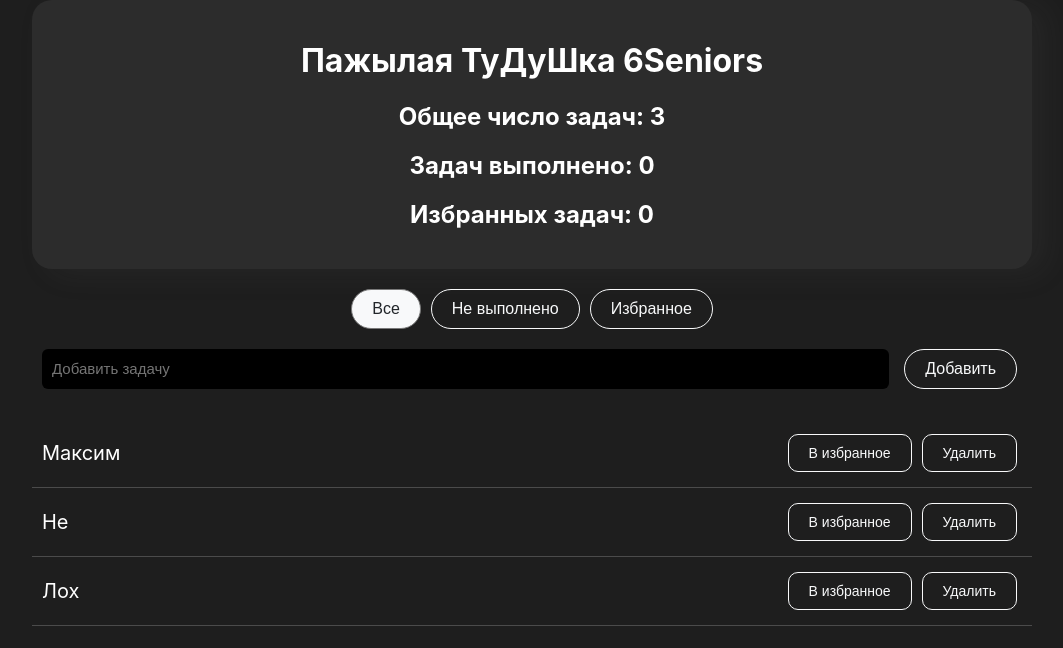
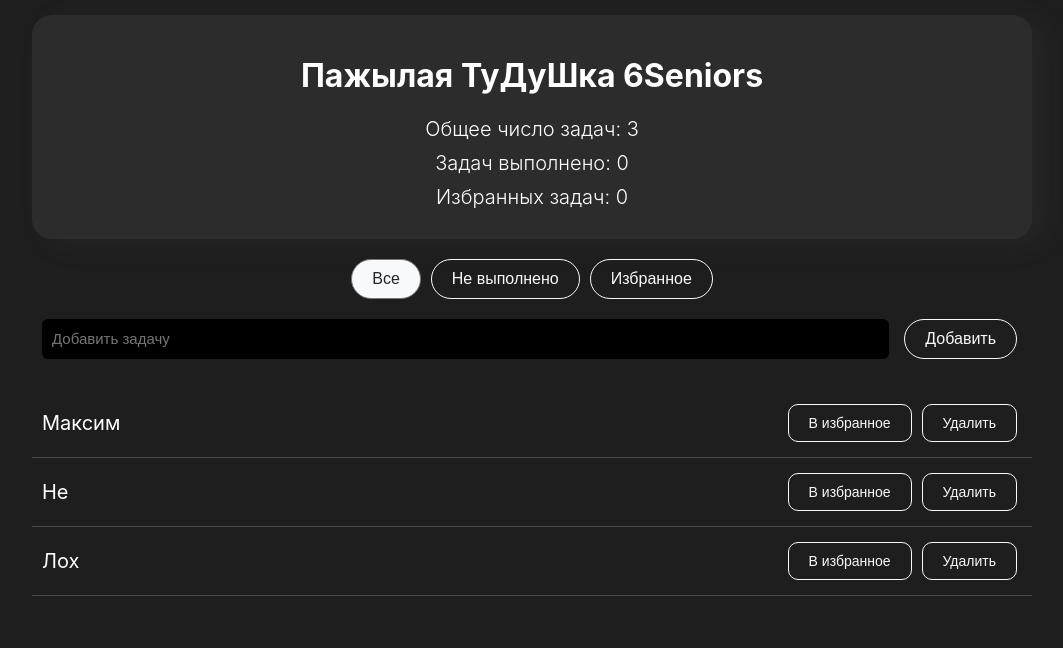
Before and after one commit to Ra1n-xD/todolist-react, a React (Create React App) app: page / in a window 1280 px wide. Shown: the top 648 px of the page, without its empty margins (108-1171 px from the left). Built offline with nearby package versions, Linux system fonts and the light colour scheme.

Commit message:
Визуальне доработки

```diff
--- a/src/components/AppInfo/AppInfo.css
+++ b/src/components/AppInfo/AppInfo.css
@@ -1,4 +1,11 @@
+h2 {
+  font-size: 20px;
+  font-weight: 300;
+  margin: 10px;
+}
+
 .app-info {
+  margin-top: 15px;
   padding: 20px;
   background-color: #2c2c2c;
   border-radius: 20px;
```
